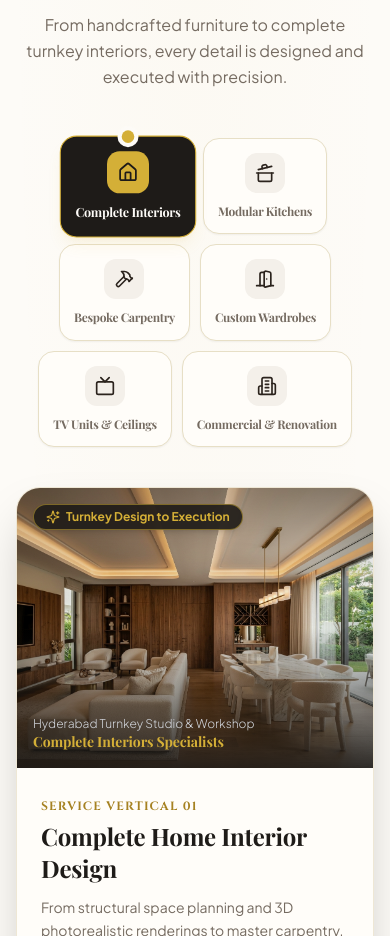
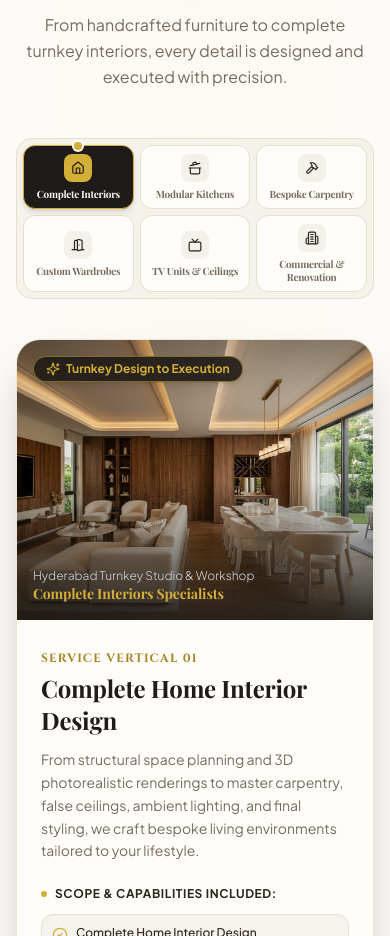
Before and after one commit to gouravboga12-rgb/Zameer-Carpenter-Interior-Design, a React (Vite) app: page / in a window 390 px wide. Shown: the part 2980-3916 px from the top of the page. Built offline with nearby package versions, Linux system fonts and the light colour scheme; no server answers; the database is empty; the HTML template or start-up script is replaced by a standard one; a web font is replaced by a local one.

Commit message:
style: optimize service filter tabs on mobile into compact 3-column grid

```diff
--- a/src/components/home/ServicesSection.jsx
+++ b/src/components/home/ServicesSection.jsx
@@ -45,7 +45,7 @@ export default function ServicesSection() {
         />
 
         {/* Interactive Service Tab Buttons */}
-        <div className="flex flex-wrap items-center justify-center gap-2.5 sm:gap-3 mb-10">
+        <div className="grid grid-cols-3 sm:grid-cols-4 md:grid-cols-5 lg:grid-cols-6 gap-1.5 sm:gap-3 p-1.5 sm:p-2.5 bg-luxury-surface/80 rounded-2xl sm:rounded-3xl border border-luxury-border mb-10">
           {servicesList.map((service) => {
             const Icon = getServiceIcon(service.iconName);
             const isActive = service.id === activeTabId;
@@ -54,24 +54,24 @@ export default function ServicesSection() {
               <button
                 key={service.id}
                 onClick={() => handleSelectTab(service.id)}
-                className={`p-3.5 sm:p-4 rounded-2xl flex flex-col items-center text-center gap-2.5 transition-all duration-300 relative border cursor-pointer ${
+                className={`p-2 sm:p-3.5 rounded-xl sm:rounded-2xl flex flex-col items-center justify-center text-center gap-1.5 sm:gap-2.5 transition-all duration-300 relative border cursor-pointer ${
                   isActive
-                    ? 'bg-luxury-walnut text-[#FDFBF7] border-luxury-gold shadow-lg shadow-luxury-gold/10 scale-105 z-10'
-                    : 'bg-luxury-card text-luxury-muted hover:text-luxury-walnut hover:border-luxury-gold/40 border-luxury-border shadow-sm'
+                    ? 'bg-luxury-walnut text-[#FDFBF7] border-luxury-gold shadow-md scale-102 z-10'
+                    : 'bg-luxury-card text-luxury-muted hover:text-luxury-walnut hover:border-luxury-gold/40 border-luxury-border shadow-2xs'
                 }`}
               >
                 {/* Active Indicator Top Dot */}
                 {isActive && (
-                  <span className="absolute -top-1.5 w-3 h-3 rounded-full bg-luxury-gold ring-4 ring-luxury-bg" />
+                  <span className="absolute -top-1 w-2 h-2 sm:w-2.5 sm:h-2.5 rounded-full bg-luxury-gold ring-2 ring-luxury-bg" />
                 )}
 
-                <div className={`w-10 h-10 rounded-xl flex items-center justify-center transition-colors ${
+                <div className={`w-7 h-7 sm:w-10 sm:h-10 rounded-lg sm:rounded-xl flex items-center justify-center transition-colors shrink-0 ${
                   isActive ? 'bg-luxury-gold text-luxury-walnut' : 'bg-luxury-surface text-luxury-charcoal'
                 }`}>
-                  <Icon className="w-5 h-5" />
+                  <Icon className="w-3.5 h-3.5 sm:w-5 sm:h-5" />
                 </div>
 
-                <span className="text-xs font-bold leading-snug tracking-tight font-heading">
+                <span className="text-[10px] sm:text-xs font-bold leading-tight tracking-tight font-heading line-clamp-2">
                   {service.shortTitle}
                 </span>
               </button>
--- a/src/pages/ServicesPage.jsx
+++ b/src/pages/ServicesPage.jsx
@@ -59,8 +59,8 @@ export default function ServicesPage() {
       </section>
 
       {/* 2. Interactive Service Selection Tabs */}
-      <section className="max-w-7xl mx-auto px-4 sm:px-6 lg:px-8 mb-12">
-        <div className="flex flex-wrap items-center justify-center gap-2.5 sm:gap-3 p-2 bg-luxury-surface/80 rounded-3xl border border-luxury-border">
+      <section className="max-w-7xl mx-auto px-3 sm:px-6 lg:px-8 mb-10 sm:mb-12">
+        <div className="grid grid-cols-3 sm:grid-cols-4 md:grid-cols-5 lg:grid-cols-6 gap-1.5 sm:gap-3 p-1.5 sm:p-2.5 bg-luxury-surface/80 rounded-2xl sm:rounded-3xl border border-luxury-border">
           {servicesList.map((service) => {
             const Icon = getServiceIcon(service.iconName);
             const isActive = service.id === selectedServiceId;
@@ -69,23 +69,23 @@ export default function ServicesPage() {
               <button
                 key={service.id}
                 onClick={() => handleSelectService(service.id)}
-                className={`p-4 rounded-2xl flex flex-col items-center text-center gap-2.5 transition-all duration-300 relative border cursor-pointer ${
+                className={`p-2 sm:p-3.5 rounded-xl sm:rounded-2xl flex flex-col items-center justify-center text-center gap-1.5 sm:gap-2.5 transition-all duration-300 relative border cursor-pointer ${
                   isActive
-                    ? 'bg-luxury-walnut text-[#FDFBF7] border-luxury-gold shadow-lg shadow-luxury-gold/10 scale-105 z-10'
-                    : 'bg-luxury-card text-luxury-muted hover:text-luxury-walnut hover:border-luxury-gold/40 border-luxury-border shadow-sm'
+                    ? 'bg-luxury-walnut text-[#FDFBF7] border-luxury-gold shadow-md scale-102 z-10'
+                    : 'bg-luxury-card text-luxury-muted hover:text-luxury-walnut hover:border-luxury-gold/40 border-luxury-border shadow-2xs'
                 }`}
               >
                 {isActive && (
-                  <span className="absolute -top-1.5 w-3 h-3 rounded-full bg-luxury-gold ring-4 ring-luxury-bg" />
+                  <span className="absolute -top-1 w-2 h-2 sm:w-2.5 sm:h-2.5 rounded-full bg-luxury-gold ring-2 ring-luxury-bg" />
                 )}
 
-                <div className={`w-10 h-10 rounded-xl flex items-center justify-center transition-colors ${
+                <div className={`w-7 h-7 sm:w-10 sm:h-10 rounded-lg sm:rounded-xl flex items-center justify-center transition-colors shrink-0 ${
                   isActive ? 'bg-luxury-gold text-luxury-walnut' : 'bg-luxury-surface text-luxury-charcoal'
                 }`}>
-                  <Icon className="w-5 h-5" />
+                  <Icon className="w-3.5 h-3.5 sm:w-5 sm:h-5" />
                 </div>
 
-                <span className="text-xs font-bold leading-snug tracking-tight font-heading">
+                <span className="text-[10px] sm:text-xs font-bold leading-tight tracking-tight font-heading line-clamp-2">
                   {service.shortTitle}
                 </span>
               </button>
```
